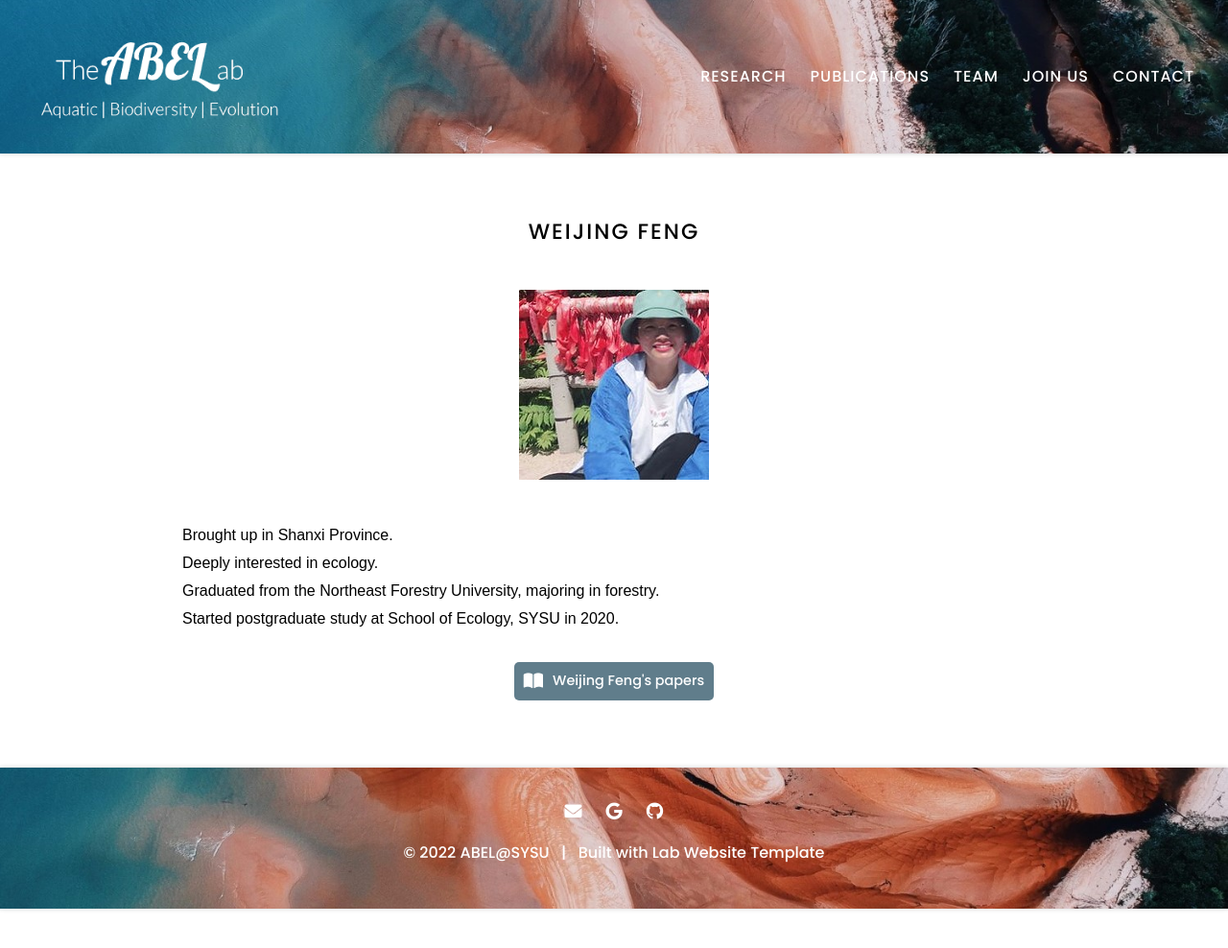
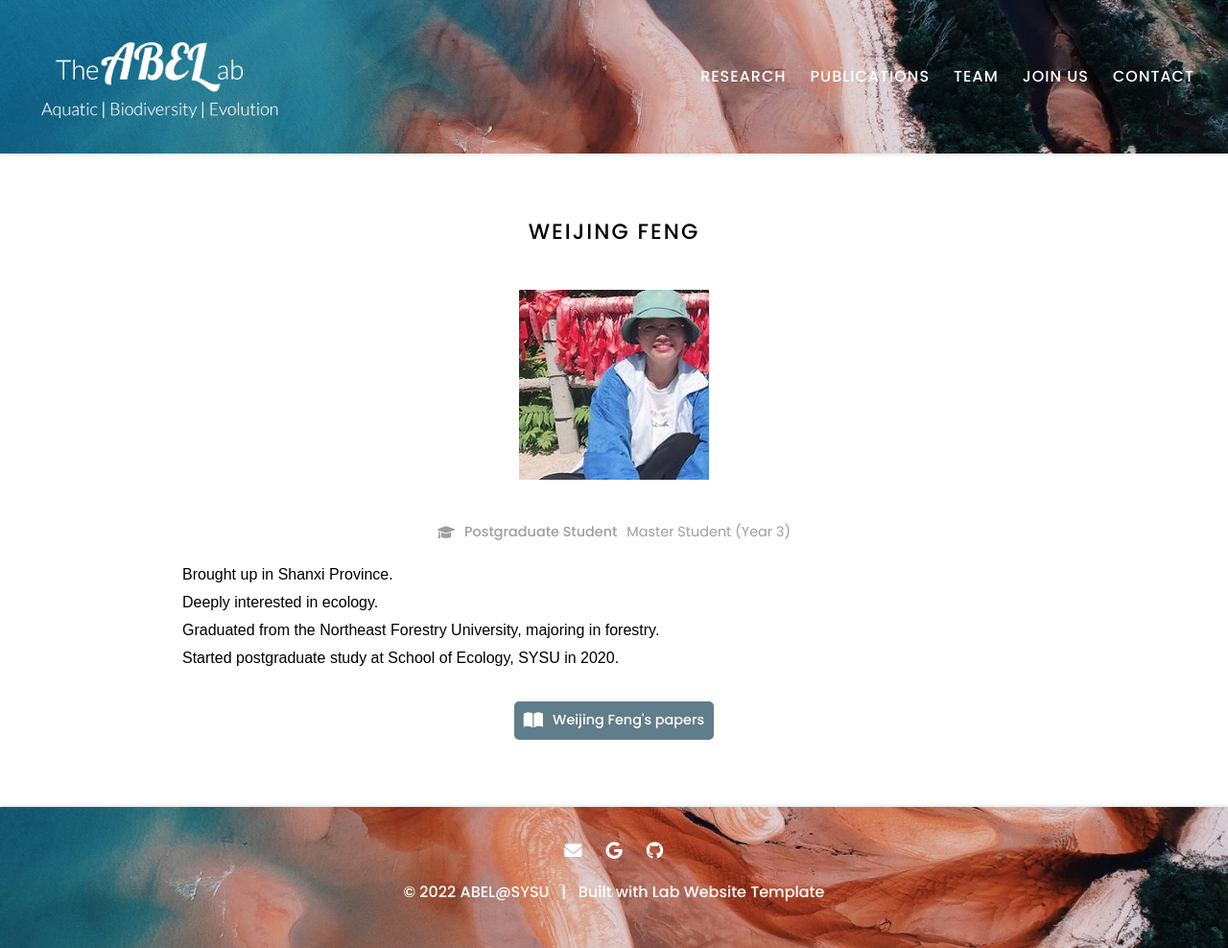
Before and after one commit to abel-sysu/en, a Jekyll site: the page built from _members/fengweijing.md, in a window 1280 px wide. Shown: the whole page at 96% size. Built offline with Jekyll 4.4.1, drawn with Linux system fonts in a browser that asks for light colours; before the commit the page ends 947 px from its top, so only the background shows below that.

```diff
--- a/_members/fengweijing.md
+++ b/_members/fengweijing.md
@@ -2,7 +2,7 @@
 name: Weijing Feng
 image: images/member/fengweijing.jpg
 description: Master Student (Year 3)
-role: Postgrad
+role: postgrad
 aliases:
   - 冯薇静
 ---
```
